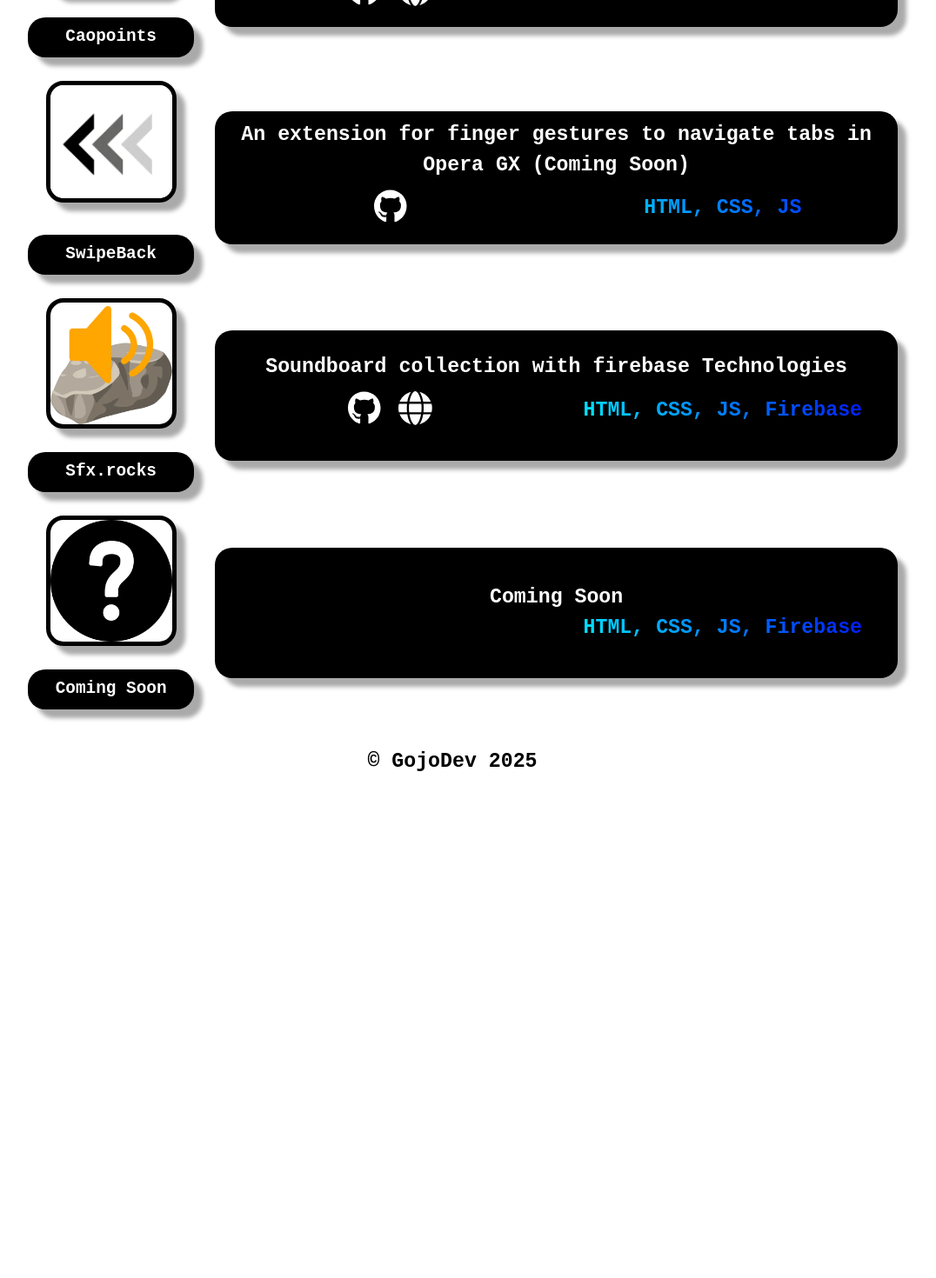
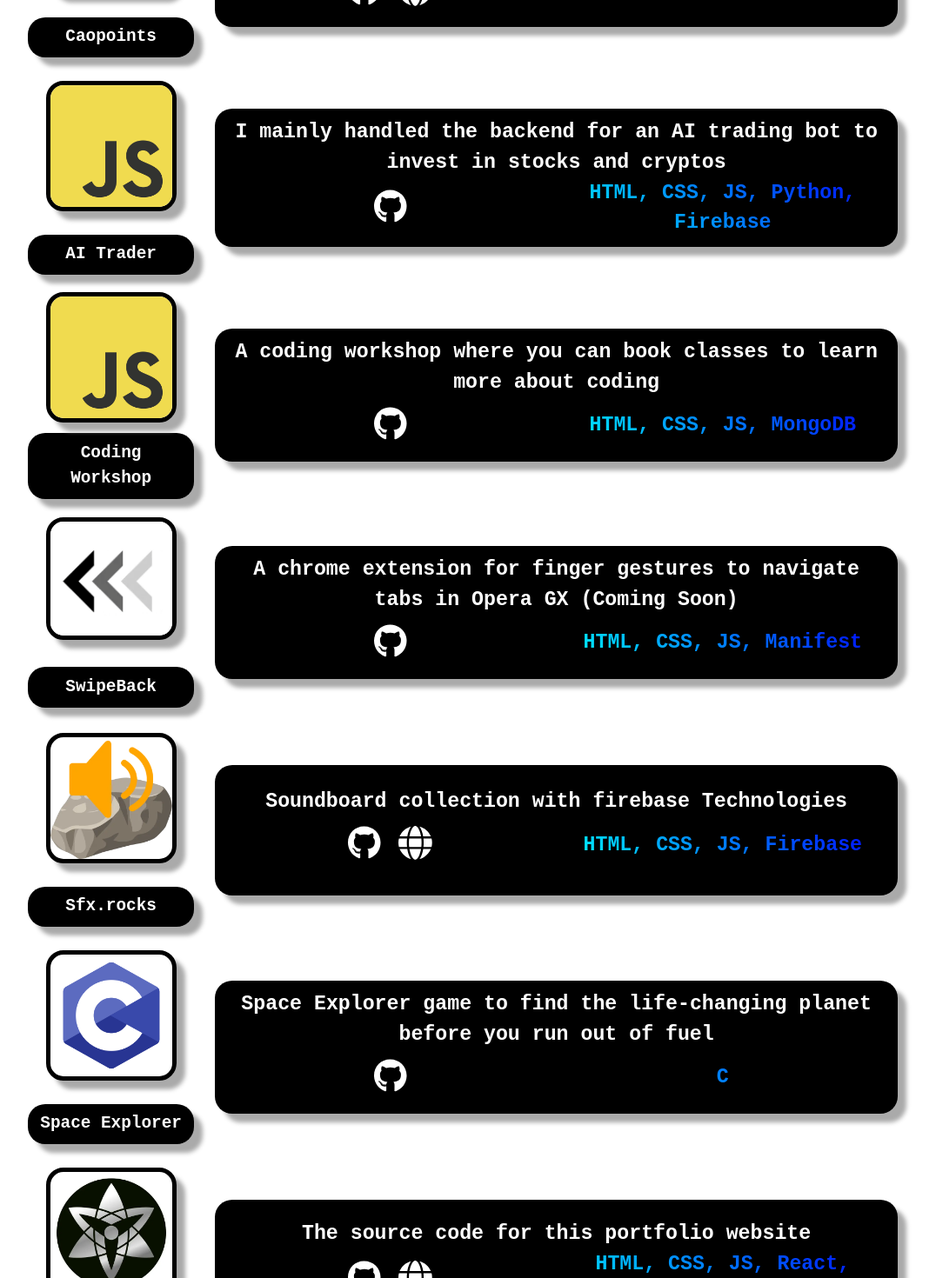
Before and after one commit to gojodev/GojoDev, a React (Vite) app: page / in a window 1280 px wide. Shown: the part 540-2010 px from the top of the page at 87% size, without its empty margins (120-1196 px from the left). Before the commit the page ends 1434 px from the top, so only its background shows below. Built offline with nearby package versions, Linux system fonts and the light colour scheme.

Commit message:
added more projects and images

```diff
--- a/src/App.jsx
+++ b/src/App.jsx
@@ -32,7 +32,7 @@ function App() {
       <div className="container-v">
         <Project
           img="./images/caopoints.webp"
-          desc="Shows the easiest way grades that are needed to get into College / University."
+          desc="Shows the easiest way grades that are needed to get into College / University"
           github="https://github.com/gojodev/caopoints"
           webLink="https://caopoints.com/"
           name="Caopoints"
@@ -40,11 +40,26 @@ function App() {
         />
 
         <Project
+          img="./images/jsLogo.png"
+          desc="I mainly handled the backend for an AI trading bot to invest in stocks and cryptos"
+          github="https://github.com/gojodev/3rd-yr-group-project/tree/emmanuel"
+          name="AI Trader"
+          techStack="HTML, CSS, JS, Python, Firebase"
+        />
+
+        <Project
+          img="./images/jsLogo.png"
+          desc="A coding workshop where you can book classes to learn more about coding"
+          github="https://github.com/gojodev/Server-Side-Web-Development"
+          name="Coding Workshop"
+          techStack="HTML, CSS, JS, MongoDB"
+        />
+        <Project
           img="./images/swipeBack.png"
-          desc="An extension for finger gestures to navigate tabs in Opera GX (Coming Soon)"
+          desc="A chrome extension for finger gestures to navigate tabs in Opera GX (Coming Soon)"
           github="https://github.com/gojodev/swipeBack"
           name="SwipeBack"
-          techStack="HTML, CSS, JS"
+          techStack="HTML, CSS, JS, Manifest"
         />
 
         <Project
@@ -54,6 +69,23 @@ function App() {
           webLink="https://sfx.rocks"
           name="Sfx.rocks"
           techStack="HTML, CSS, JS, Firebase"
+        />
+
+        <Project
+          img="./images/cLogo.png"
+          desc="Space Explorer game to find the life-changing planet before you run out of fuel"
+          github="https://github.com/gojodev/SpaceExplorer"
+          name="Space Explorer"
+          techStack="C"
+        />
+
+        <Project
+          img="./images/gojodev.webp"
+          desc="The source code for this portfolio website"
+          github="https://github.com/gojodev/gojodev"
+          webLink="https://gojodev.com"
+          name="gojodev.com"
+          techStack="HTML, CSS, JS, React, Tailwind, Firebase"
         />
 
         <Project
--- a/src/output.css
+++ b/src/output.css
@@ -578,10 +578,6 @@ video {
   display: none;
 }
 
-.h-\[150px\] {
-  height: 150px;
-}
-
 .h-\[250px\] {
   height: 250px;
 }
@@ -614,39 +610,12 @@ video {
   width: 80%;
 }
 
-.rounded {
-  border-radius: 0.25rem;
-}
-
-.rounded-l {
-  border-top-left-radius: 0.25rem;
-  border-bottom-left-radius: 0.25rem;
-}
-
-.rounded-b {
-  border-bottom-right-radius: 0.25rem;
-  border-bottom-left-radius: 0.25rem;
-}
-
-.rounded-r {
-  border-top-right-radius: 0.25rem;
-  border-bottom-right-radius: 0.25rem;
-}
-
-.rounded-br {
-  border-bottom-right-radius: 0.25rem;
+.rounded-bl-3xl {
+  border-bottom-left-radius: 1.5rem;
 }
 
 .rounded-br-3xl {
   border-bottom-right-radius: 1.5rem;
-}
-
-.rounded-bl {
-  border-bottom-left-radius: 0.25rem;
-}
-
-.rounded-bl-3xl {
-  border-bottom-left-radius: 1.5rem;
 }
 
 .bg-black {
```
Also changed, not shown: public/images/cLogo.png (added), public/images/jsLogo.png (added).
